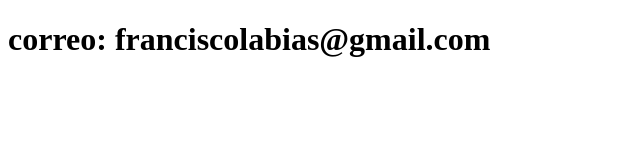
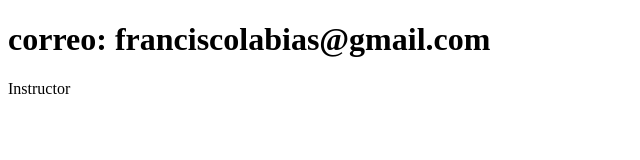
Before and after one commit to Franjav89/Sistema-de-registro, a plain HTML site: page contacto.html in a window 1280 px wide. Shown: the full height of the page, 0-640 px from the left. Drawn offline with Linux system fonts and the light colour scheme.

Commit message:
Actualiza el contacto

```diff
--- a/contacto.html
+++ b/contacto.html
@@ -7,5 +7,6 @@
 </head>
 <body>
     <h1>correo: franciscolabias@gmail.com</h1>
+        <p>Instructor</p>
 </body>
 </html>
```
Also changed, not shown: index.html (+0 -1 lines).
